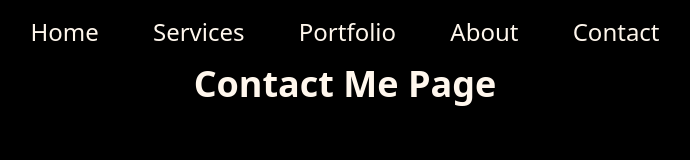
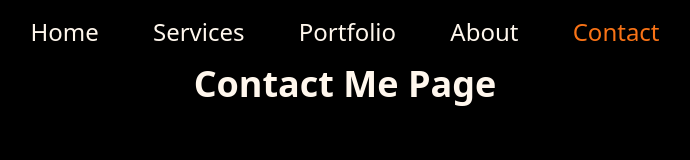
Before and after one commit to Kimoney/john-next, a Next.js app: page /contact in a window 1280 px wide. Shown: the top 160 px of the page, without its empty margins (295-985 px from the left). Built offline with nearby package versions, Linux system fonts and the light colour scheme.

Commit message:
feat: Implemented usePathname on Navbar to ensure update on active link.

```diff
--- a/src/app/ui/navbar.jsx
+++ b/src/app/ui/navbar.jsx
@@ -1,17 +1,22 @@
+'use client'
+
 import Link from "next/link"
+import { usePathname } from "next/navigation";
 import { FaHouseUser, FaPhone, FaCircleInfo } from "react-icons/fa6";
 import { MdCollectionsBookmark, MdEngineering } from "react-icons/md";
 
 export default function Navbar() {
+  const pathname = usePathname();
+
   return (
     <>
     {/* Medium Devices and Above*/}
     <div className="hidden md:block text-center text-2xl pt-4 space-x-12">
-    <Link className="inline-block md:inline hover:text-orange-400" href="/"> Home</Link>
-    <Link className="inline-block md:inline hover:text-orange-400" href="/services"> Services</Link>
-    <Link className="inline-block md:inline hover:text-orange-400" href="/portfolio"> Portfolio</Link>
-    <Link className="inline-block md:inline hover:text-orange-400" href="/about"> About</Link>
-    <Link className="inline-block md:inline hover:text-orange-400" href="/contact"> Contact</Link>
+    <Link href="/" className={`inline-block md:inline hover:text-orange-400 ${pathname === '/' ? 'text-orange-500' : ''}`}> Home</Link>
+    <Link href="/services" className={`inline-block md:inline hover:text-orange-400 ${pathname === '/services' ? 'text-orange-500' : ''}`}> Services</Link>
+    <Link href="/portfolio" className={`inline-block md:inline hover:text-orange-400 ${pathname === '/portfolio' ? 'text-orange-500' : ''}`}> Portfolio</Link>
+    <Link href="/about" className={`inline-block md:inline hover:text-orange-400 ${pathname === '/about' ? 'text-orange-500' : ''}`}> About</Link>
+    <Link href="/contact" className={`inline-block md:inline hover:text-orange-400 ${pathname === '/contact' ? 'text-orange-500' : ''}`}> Contact</Link>
     </div>
 
     {/* Mobile Devices View */}
```
